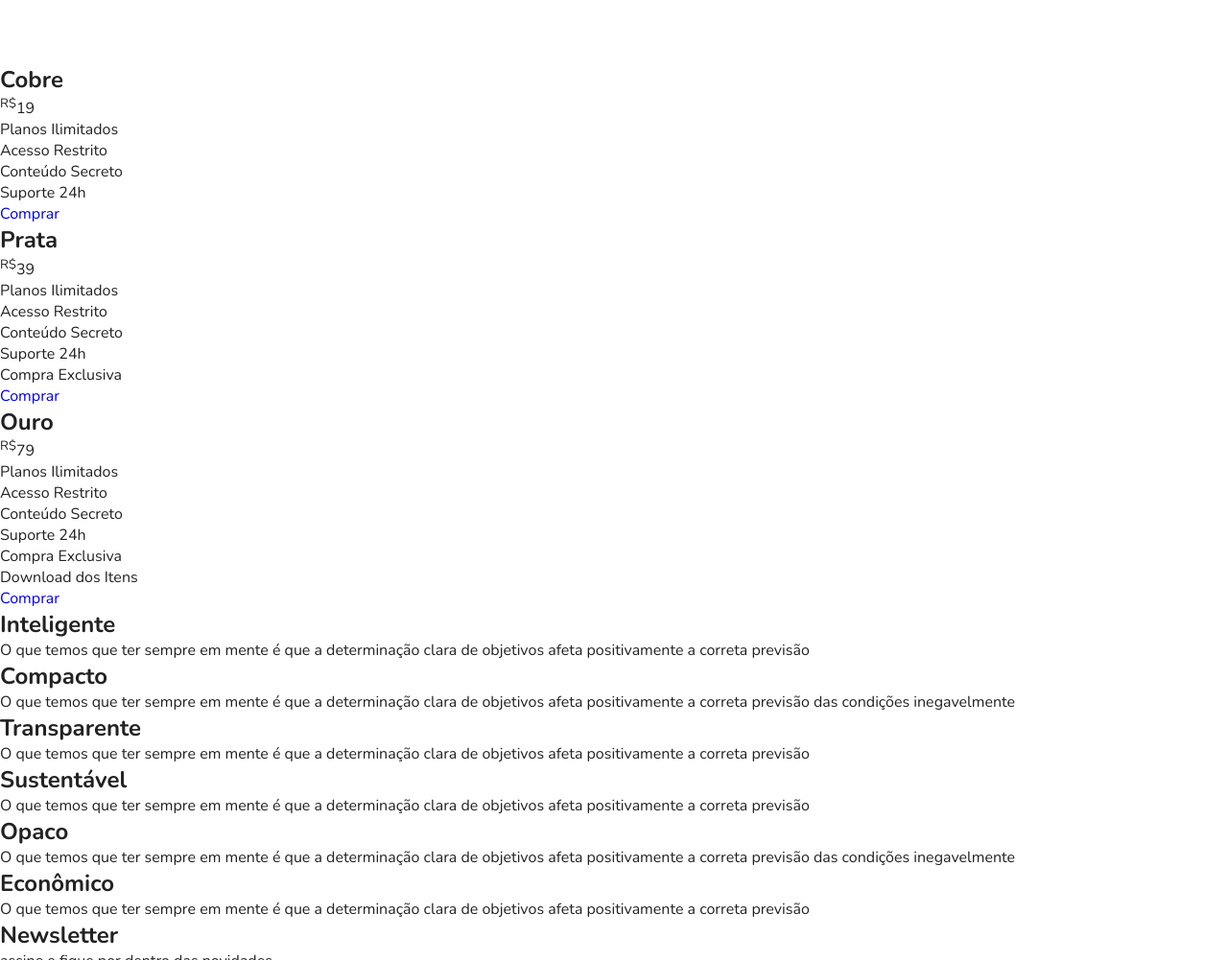
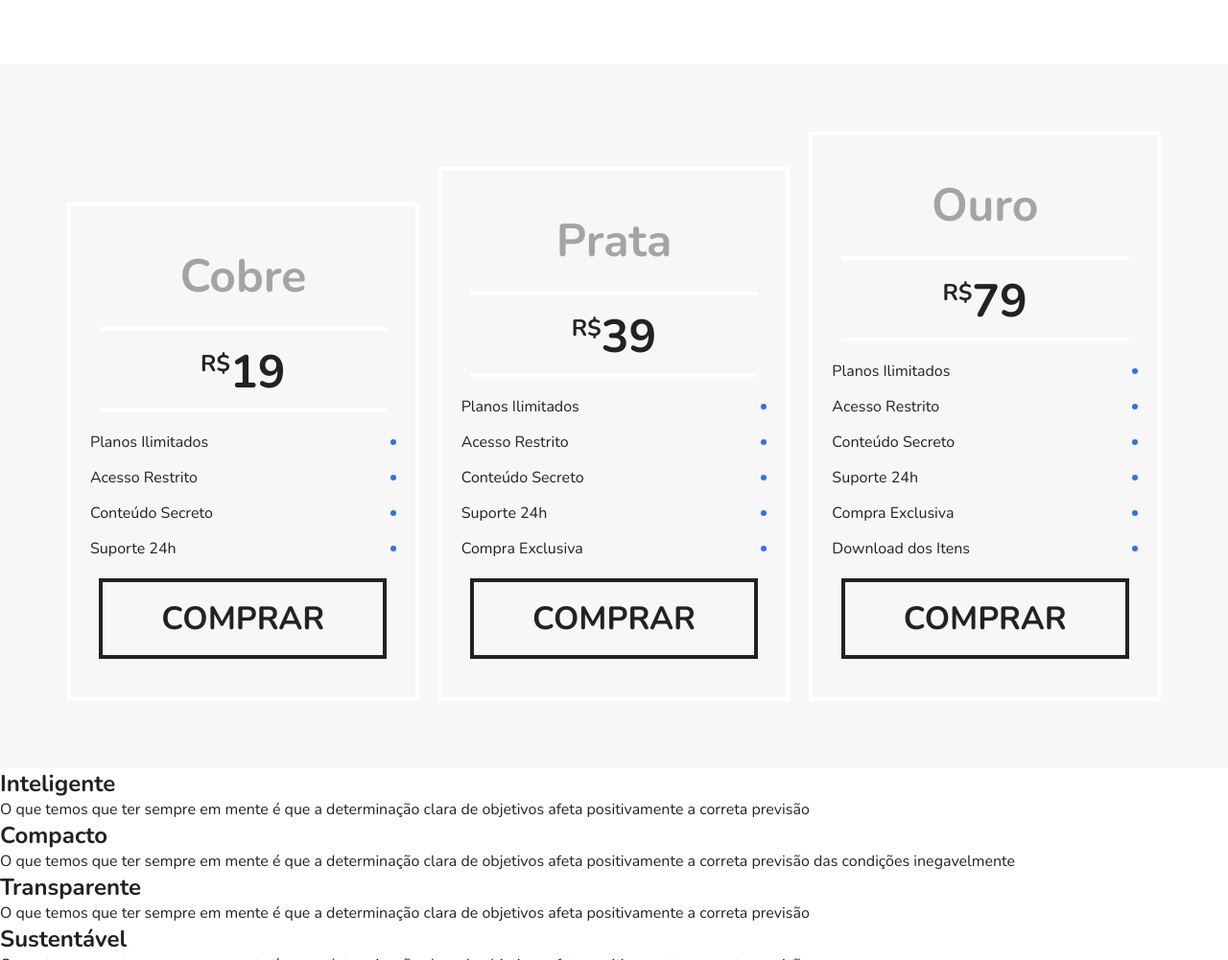
Before and after one commit to lafartins/FlexBlog, a plain HTML site: page index.html in a window 1280 px wide. Shown: the part 1706-2707 px from the top of the page at 96% size. Drawn offline with nearby package versions, Linux system fonts and the light colour scheme.

Commit message:
preços itens

```diff
--- a/style.css
+++ b/style.css
@@ -135,3 +135,83 @@ img {
 .blue{
     border-top: 8px solid #66d9eb;
 }
+.preco{
+    background: #f7f7f7;
+    padding: 60px;
+    display: flex;
+    flex-wrap: wrap;
+    align-items: flex-end;
+}
+.preco-item{
+    flex: 1;
+    border: 4px solid white;
+    padding: 20px;
+    margin: 10px;
+}
+.preco-item h2{
+    font-size: 3em;
+    color: #a4a4a4;
+    text-align: center;
+    margin-top: 20px;
+}
+.preco-item span{
+    max-width: 300px;
+    margin: 20px auto;
+    display: block;
+    font-size: 3em;
+    text-align: center;
+    font-weight: bold;
+    padding: 10px 0 5px 0;
+    border-top: 4px solid white;
+    border-bottom: 4px solid white;
+}
+.preco-item sup{
+    font-size: 1.5rem;
+}
+.preco item ul{
+    max-width: 300px;
+    margin: 20px auto;
+    font-size: 1.25em;
+    line-height: 2;
+    font-style: italic;
+    color: #7c7c7c;
+}
+.preco-item li{
+    display: flex;
+    justify-content: space-between;
+    align-items: center;
+    margin-bottom: 15px;
+
+}
+.preco-item li::after{
+    content:'';
+    display: block;
+    width: 6px;
+    height: 6px;
+    background: #2c70ff;
+    border-radius: 50%;
+}
+.preco-item a{
+    max-width: 300px;
+    display: block;
+    margin: 20px auto;
+    border: 4px solid;
+    color: #222222;
+    text-transform: uppercase;
+    font-weight: bold;
+    font-size: 2.10em;
+    padding: 15px 0;
+    text-align: center;
+}
+@media (max-width: 800px){
+    .preco{
+        padding-left: 10px;
+        padding-right: 10px;
+    }
+        .preco .preco-item:nth-child(3){
+        order: -2;
+    }
+    .preco .preco-item:nth-child(2){
+        order: -1;
+    }
+}
```
